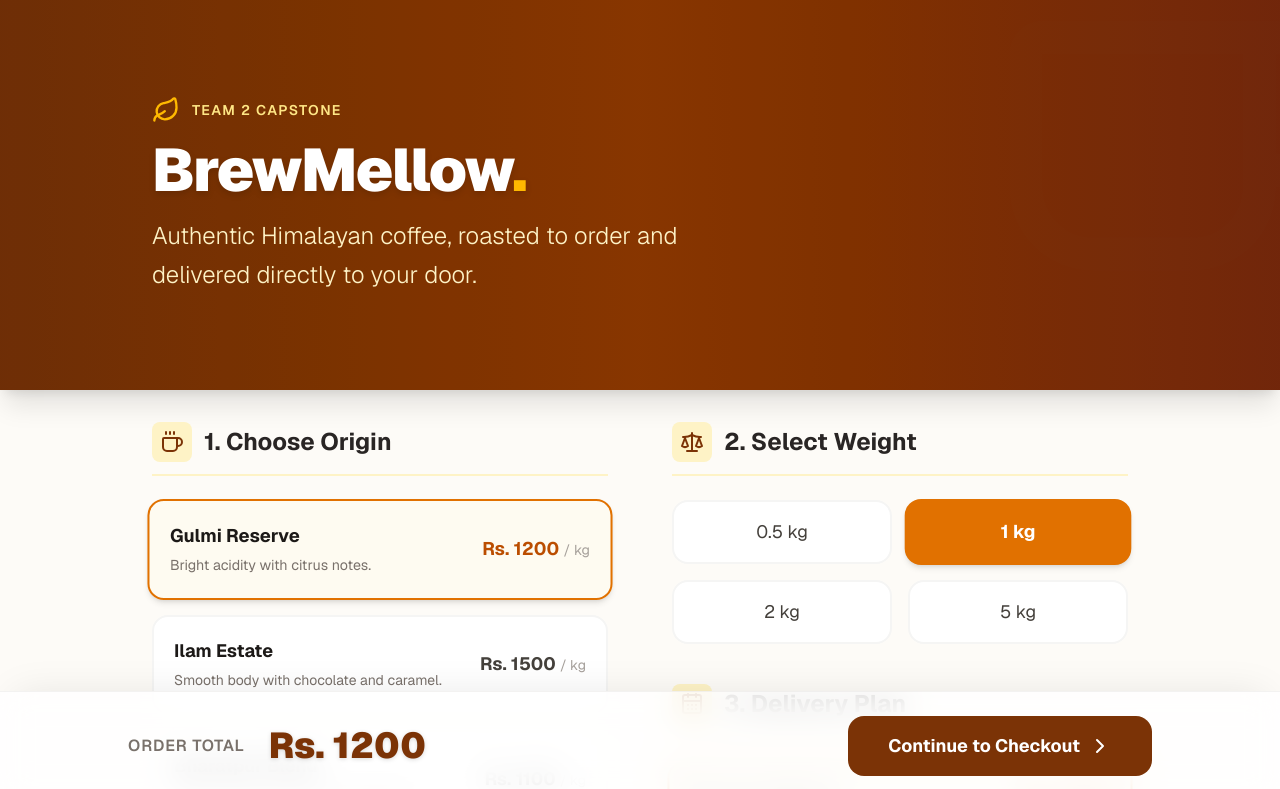
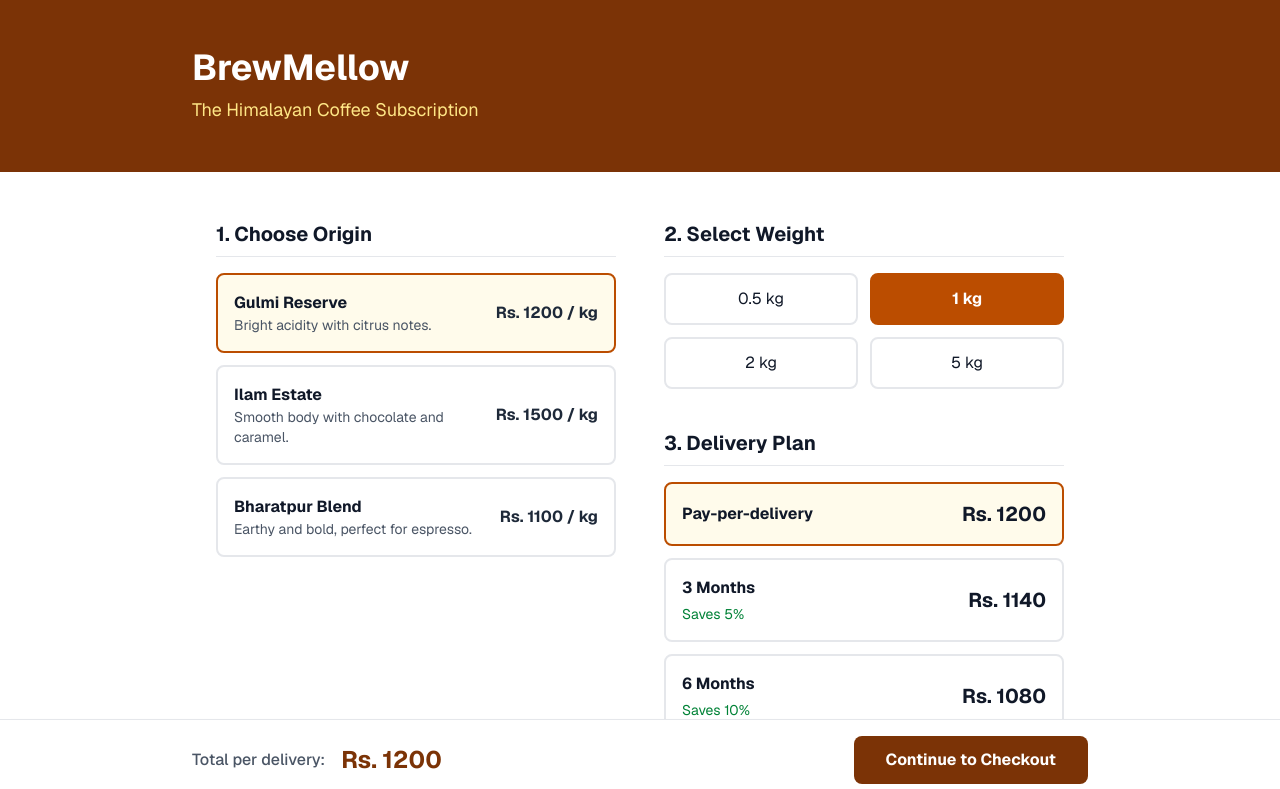
Before and after one commit to CapstoneDesign-Fall2026-UlsanCollege/team_2_capstone_design, a Next.js app in the folder frontend/: page / in a window 1280 px wide. Shown: the top 789 px of the page. Built offline with nearby package versions, Linux system fonts and the light colour scheme.

Commit message:
style(ui): tone down overly complex tailwind styles to look more authentic

```diff
--- a/frontend/src/app/page.tsx
+++ b/frontend/src/app/page.tsx
@@ -2,7 +2,6 @@
 
 import { useState } from "react";
 import Link from "next/link";
-import { Coffee, Scale, CalendarDays, ChevronRight, Leaf } from "lucide-react";
 
 const ORIGINS = [
   { id: 1, name: "Gulmi Reserve", price: 1200, desc: "Bright acidity with citrus notes." },
@@ -23,56 +22,38 @@ export default function Home() {
   const [selectedPlan, setSelectedPlan] = useState(PLANS[0]);
 
   return (
-    <div className="flex flex-col min-h-screen bg-[#FDFBF7] text-stone-900 pb-32 md:pb-0 font-sans selection:bg-amber-200">
-      {/* Premium Hero Header */}
-      <header className="relative bg-gradient-to-r from-amber-900 via-amber-800 to-orange-900 text-white py-16 md:py-24 overflow-hidden shadow-xl">
-        <div className="absolute inset-0 bg-black/10 mix-blend-multiply"></div>
-        <div className="absolute -top-24 -right-24 text-white/5 opacity-10">
-          <Coffee size={400} />
-        </div>
-        <div className="max-w-5xl mx-auto px-6 relative z-10">
-          <div className="flex items-center gap-3 mb-4">
-            <Leaf className="text-amber-400" size={28} />
-            <span className="text-amber-200 font-semibold tracking-widest uppercase text-sm">Team 2 Capstone</span>
-          </div>
-          <h1 className="text-4xl md:text-6xl font-black tracking-tight mb-4 drop-shadow-md">
-            BrewMellow<span className="text-amber-400">.</span>
-          </h1>
-          <p className="text-lg md:text-2xl text-amber-100 max-w-xl font-light leading-relaxed">
-            Authentic Himalayan coffee, roasted to order and delivered directly to your door.
-          </p>
+    <div className="flex flex-col min-h-screen bg-white text-gray-900 pb-32 font-sans">
+
+      {/* Simple Header */}
+      <header className="bg-amber-900 text-white py-12 px-6">
+        <div className="max-w-4xl mx-auto">
+          <h1 className="text-4xl font-bold mb-2">BrewMellow</h1>
+          <p className="text-lg text-amber-200">The Himalayan Coffee Subscription</p>
         </div>
       </header>
 
       {/* Main Content */}
-      <main className="flex-1 w-full max-w-5xl mx-auto p-6 md:py-16 grid grid-cols-1 md:grid-cols-2 gap-10 md:gap-16 relative -top-8 bg-white md:bg-transparent rounded-3xl md:rounded-none shadow-sm md:shadow-none">
+      <main className="flex-1 w-full max-w-4xl mx-auto p-6 mt-6 grid grid-cols-1 md:grid-cols-2 gap-12">
 
         {/* Origin Selection */}
-        <section className="space-y-6">
-          <div className="flex items-center gap-3 border-b-2 border-amber-100 pb-3">
-            <div className="p-2 bg-amber-100 rounded-lg text-amber-900">
-              <Coffee size={24} />
-            </div>
-            <h2 className="text-2xl font-bold text-stone-800">1. Choose Origin</h2>
-          </div>
-          <div className="space-y-4">
+        <section>
+          <h2 className="text-xl font-bold mb-4 border-b border-gray-200 pb-2">1. Choose Origin</h2>
+          <div className="space-y-3">
             {ORIGINS.map((origin) => (
               <label
                 key={origin.id}
-                className={`group flex flex-col md:flex-row md:items-center p-5 rounded-2xl border-2 cursor-pointer transition-all duration-300 ${
+                className={`flex flex-col md:flex-row md:items-center p-4 rounded-lg border-2 cursor-pointer transition-colors ${
                   selectedOrigin.id === origin.id
-                    ? "border-amber-600 bg-amber-50/50 shadow-md transform scale-[1.02]"
-                    : "border-stone-100 bg-white hover:border-amber-300 hover:shadow-sm"
+                    ? "border-amber-700 bg-amber-50"
+                    : "border-gray-200 hover:border-gray-300"
                 }`}
               >
                 <div className="flex-1 mb-2 md:mb-0">
-                  <div className="font-bold text-lg text-stone-900 group-hover:text-amber-900 transition-colors">{origin.name}</div>
-                  <div className="text-sm text-stone-500 mt-1 leading-relaxed">{origin.desc}</div>
+                  <div className="font-bold">{origin.name}</div>
+                  <div className="text-sm text-gray-600">{origin.desc}</div>
                 </div>
-                <div className="md:text-right flex justify-between items-center md:block">
-                  <div className={`font-bold text-lg transition-colors ${selectedOrigin.id === origin.id ? "text-amber-700" : "text-stone-700"}`}>
-                    Rs. {origin.price} <span className="text-sm font-normal text-stone-400">/ kg</span>
-                  </div>
+                <div className="font-bold text-gray-800">
+                  Rs. {origin.price} / kg
                 </div>
                 <input
                   type="radio"
@@ -86,28 +67,23 @@ export default function Home() {
           </div>
         </section>
 
-        {/* Right Column: Weight and Plan */}
+        {/* Right Column */}
         <div className="flex flex-col gap-10">
 
           {/* Weight Selection */}
-          <section className="space-y-6">
-            <div className="flex items-center gap-3 border-b-2 border-amber-100 pb-3">
-              <div className="p-2 bg-amber-100 rounded-lg text-amber-900">
-                <Scale size={24} />
-              </div>
-              <h2 className="text-2xl font-bold text-stone-800">2. Select Weight</h2>
-            </div>
-            <div className="grid grid-cols-2 gap-4">
+          <section>
+            <h2 className="text-xl font-bold mb-4 border-b border-gray-200 pb-2">2. Select Weight</h2>
+            <div className="grid grid-cols-2 gap-3">
               {[0.5, 1, 2, 5].map((weight) => (
                 <label
                   key={weight}
-                  className={`flex items-center justify-center p-4 rounded-2xl border-2 cursor-pointer transition-all duration-200 ${
+                  className={`text-center p-3 rounded-lg border-2 cursor-pointer transition-colors ${
                     selectedWeight === weight
-                      ? "border-amber-600 bg-amber-600 text-white font-bold shadow-md transform scale-[1.03]"
-                      : "border-stone-100 bg-white text-stone-700 hover:border-amber-300 hover:bg-amber-50"
+                      ? "border-amber-700 bg-amber-700 text-white font-bold"
+                      : "border-gray-200 hover:border-gray-300"
                   }`}
                 >
-                  <span className="text-lg">{weight} kg</span>
+                  {weight} kg
                   <input
                     type="radio"
                     name="weight"
@@ -121,37 +97,28 @@ export default function Home() {
           </section>
 
           {/* Plan Selection */}
-          <section className="space-y-6">
-            <div className="flex items-center gap-3 border-b-2 border-amber-100 pb-3">
-              <div className="p-2 bg-amber-100 rounded-lg text-amber-900">
-                <CalendarDays size={24} />
-              </div>
-              <h2 className="text-2xl font-bold text-stone-800">3. Delivery Plan</h2>
-            </div>
-            <div className="space-y-4">
+          <section>
+            <h2 className="text-xl font-bold mb-4 border-b border-gray-200 pb-2">3. Delivery Plan</h2>
+            <div className="space-y-3">
               {PLANS.map((plan) => {
                 const discountedPrice = selectedOrigin.price * selectedWeight * (1 - plan.discount / 100);
                 return (
                   <label
                     key={plan.id}
-                    className={`group flex flex-col md:flex-row md:items-center p-5 rounded-2xl border-2 cursor-pointer transition-all duration-300 ${
+                    className={`flex flex-col md:flex-row md:items-center p-4 rounded-lg border-2 cursor-pointer transition-colors ${
                       selectedPlan.id === plan.id
-                        ? "border-amber-600 bg-amber-50/50 shadow-md transform scale-[1.02]"
-                        : "border-stone-100 bg-white hover:border-amber-300 hover:shadow-sm"
+                        ? "border-amber-700 bg-amber-50"
+                        : "border-gray-200 hover:border-gray-300"
                     }`}
                   >
-                    <div className="flex-1 mb-2 md:mb-0">
-                      <div className="font-bold text-lg text-stone-900 group-hover:text-amber-900 transition-colors">{plan.name}</div>
+                    <div className="flex-1">
+                      <div className="font-bold">{plan.name}</div>
                       {plan.discount > 0 && (
-                        <div className="inline-block px-2 py-1 bg-green-100 text-green-700 text-xs font-bold rounded-md mt-2">
-                          SAVE {plan.discount}%
-                        </div>
+                        <div className="text-sm text-green-700 mt-1">Saves {plan.discount}%</div>
                       )}
                     </div>
-                    <div className="md:text-right flex justify-between items-center md:block mt-2 md:mt-0">
-                      <div className={`font-black text-xl transition-colors ${selectedPlan.id === plan.id ? "text-amber-700" : "text-stone-700"}`}>
-                        Rs. {discountedPrice}
-                      </div>
+                    <div className="font-bold text-xl mt-2 md:mt-0">
+                      Rs. {discountedPrice}
                     </div>
                     <input
                       type="radio"
@@ -168,21 +135,20 @@ export default function Home() {
         </div>
       </main>
 
-      {/* Glassmorphism Bottom Action Bar */}
-      <div className="fixed md:sticky bottom-0 left-0 right-0 bg-white/80 backdrop-blur-lg border-t border-stone-200/50 p-5 md:p-6 shadow-[0_-10px_40px_-15px_rgba(0,0,0,0.1)] z-50">
-        <div className="max-w-5xl mx-auto flex flex-col md:flex-row justify-between items-center gap-4">
-          <div className="flex justify-between items-center w-full md:w-auto md:gap-6">
-            <span className="text-stone-500 font-semibold uppercase tracking-wider text-sm md:text-base">Order Total</span>
-            <span className="text-3xl md:text-4xl font-black text-amber-900 drop-shadow-sm">
+      {/* Flat Bottom Action Bar */}
+      <div className="fixed bottom-0 left-0 right-0 bg-white border-t border-gray-200 p-4 shadow-lg z-50">
+        <div className="max-w-4xl mx-auto flex flex-col md:flex-row justify-between items-center gap-4">
+          <div className="flex justify-between w-full md:w-auto md:gap-4 items-center">
+            <span className="text-gray-600 font-medium">Total per delivery:</span>
+            <span className="text-2xl font-bold text-amber-900">
               Rs. {selectedOrigin.price * selectedWeight * (1 - selectedPlan.discount / 100)}
             </span>
           </div>
           <Link
             href="/checkout"
-            className="group flex items-center justify-center gap-2 w-full md:w-auto px-10 bg-amber-900 hover:bg-amber-800 active:bg-amber-950 text-white py-4 rounded-2xl font-bold text-lg transition-all duration-200 hover:shadow-xl hover:-translate-y-1 active:translate-y-0"
+            className="w-full md:w-auto px-8 py-3 bg-amber-900 hover:bg-amber-800 text-white text-center rounded-lg font-bold transition-colors"
           >
             Continue to Checkout
-            <ChevronRight className="group-hover:translate-x-1 transition-transform" />
           </Link>
         </div>
       </div>
```
Also changed, not shown: frontend/src/app/checkout/page.tsx (+33 -44 lines).
